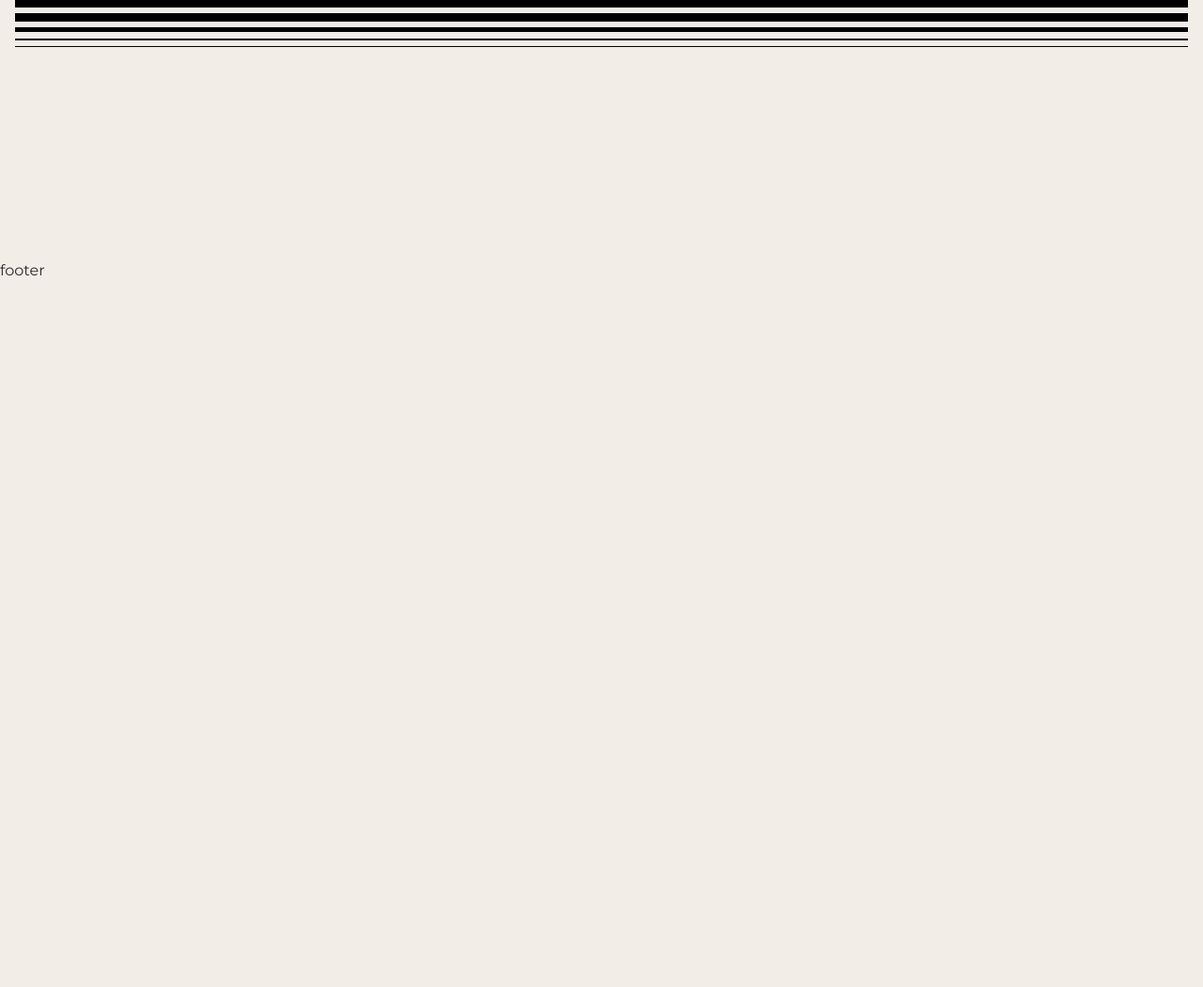
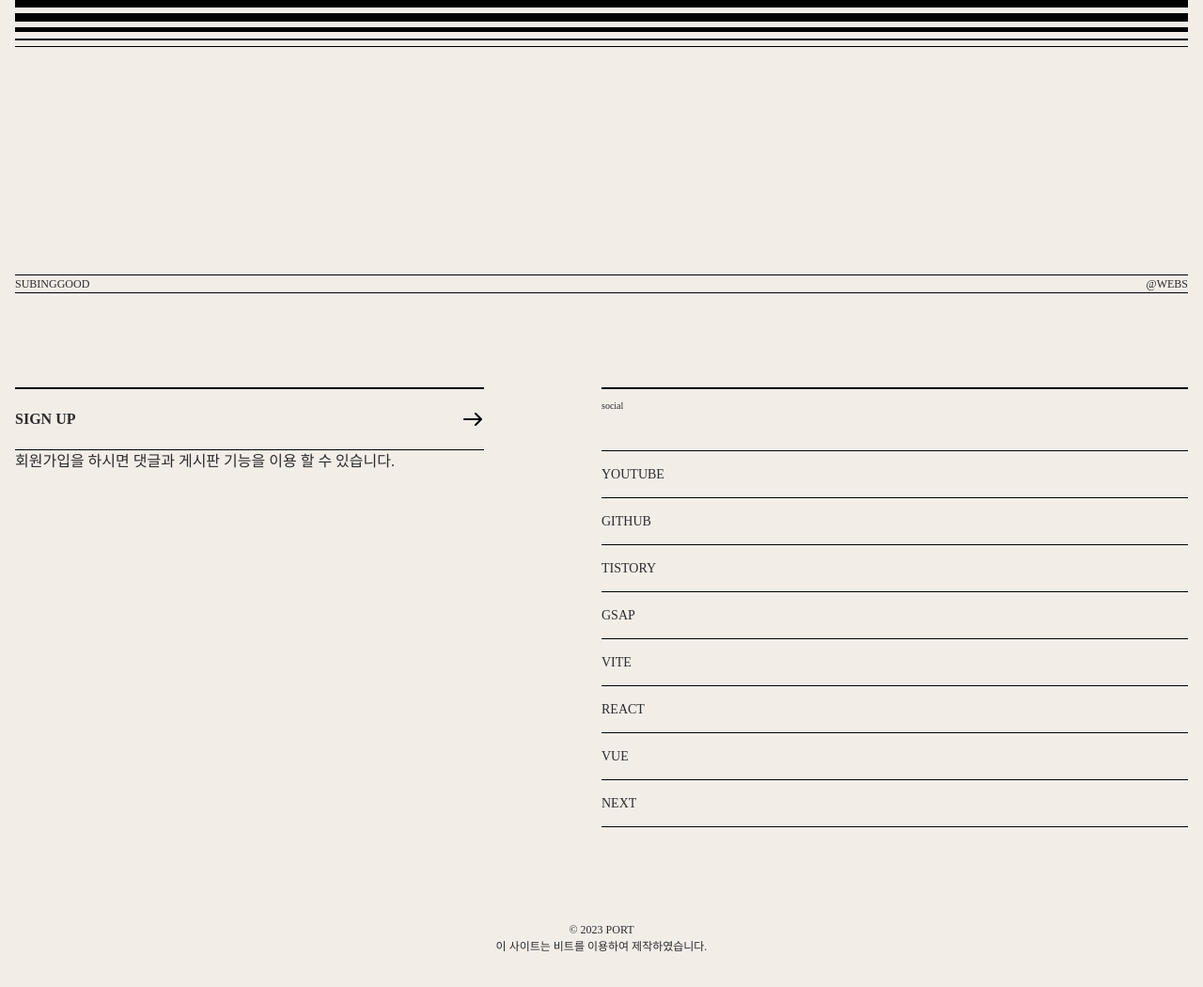
Before and after one commit to subin313/port2023-vite, a website built with Vite: page src/index.html in a window 1280 px wide. Shown: the part 9244-10294 px from the top of the page at 94% size. Before the commit the page ends 9544 px from the top, so only its background shows below. Built offline with nearby package versions, Linux system fonts and the light colour scheme; a small style sheet from the web is missing; a web font is replaced by a local one.

Commit message:
🤬 푸터 완료

```diff
--- a/src/assets/css/section/footer.css
+++ b/src/assets/css/section/footer.css
@@ -1,3 +1,90 @@
 #footer {
-
+    font-family: var(--mainKor-font);
 }
+.footer__inner{
+    padding: 16px;
+}
+.footer__text{
+    font-size: 12px;
+    text-transform: uppercase;
+    border-top: 1px solid var(--black);
+    border-bottom: 1px solid var(--black);
+    display: flex;
+    justify-content: space-between;
+}
+.footer__info{
+    display: flex;
+    justify-content: space-between;
+    margin: 100px 0;
+}
+.footer__info .left{
+    width: 40%;
+}
+.footer__info .left .title{
+    border-top:  2px solid var(--black);
+    border-bottom: 1px solid var(--black);
+    padding: 20px 0;
+    text-transform: uppercase;
+    font-weight: 700;
+    background: url(../../img/arrow.svg) no-repeat right 20px;
+    transition: all 0.3s;
+}
+.footer__info .left .title:hover{
+    background-color: var(--black400);
+    padding-left: 10px;
+    border-color: transparent;
+}
+.footer__info .left .desc{
+    font-size: 12px;
+    padding-top: 20px;
+}
+.footer__info .right{
+    width: 50%;
+}
+.footer__info .right h3{
+    border-top: 2px solid var(--black);
+    font-size: 10px;
+    margin-bottom: 40px;
+    padding-top: 10px;
+}
+.footer__info .right ul{
+    border-top: 1px solid var(--black);
+}
+.footer__info .right li{
+    border-bottom: 1px solid var(--black);
+}
+.footer__info .right li a{
+padding: 14px 0;
+font-size: 14px;
+display: inline-block;
+text-transform: uppercase;
+}
+.footer__info .right li em{
+    font-size: 12px;
+    padding-left: 10px;
+    opacity: 0;
+    transition: all 0.3s;
+}
+.footer__info .right li:hover em{
+    opacity: 1;
+}
+.footer__right{
+    text-align: center;
+    text-transform: uppercase;
+    font-size: 12px;
+    margin-bottom: 20px;
+}
+@media(max-width:800px){
+    .footer__info{
+        flex-direction: column;
+    }
+    .footer__info .left{
+        width: 100%;
+    }
+    .footer__info .left .desc{
+        margin-bottom: 40px;
+    }
+    .footer__info .right{
+        width: 100%;
+    }
+}
--- a/src/index.html
+++ b/src/index.html
@@ -407,7 +407,61 @@
     <!--//main-->
 
     <footer id="footer">
-      footer
+      <div class="footer__inner">
+        <div class="footer__text">
+          <span>subinggood</span>
+          <span>@webs</span>
+        </div>
+        <div class="footer__info">
+          <div class="left">
+            <div class="title">
+              <a href="#">sign up</a>
+            </div>
+            <p>회원가입을 하시면 댓글과 게시판 기능을 이용 할 수 있습니다.</p>
+          </div>
+          <div class="right">
+            <h3>social</h3>
+            <ul>
+              <li>
+                <a href="">youtube</a>
+                <em>유튜브애 오시면 더 많은 강의를 볼 수 있습니다.</em>
+              </li>
+              <li>
+                <a href="https://github.com/webstoryboy">github</a>
+                <em>깃헙에 들어오시면 모든 소스를 볼 수 있습니다.</em>
+              </li>
+              <li>
+                <a href="https://webstoryboy.co.kr">tistory</a>
+                <em>티스토리에 들어오시면 좋은 정보 볼 수 있습니다.</em>
+              </li>
+              <li>
+                <a href="https://www.youtube.com/playlist?list=PL4UVBBIc6giL8-6jvrClimg0cFL-Muqiq">gsap</a>
+                <em>GSAP를 공부하시고 오면 도움이 됩니다.</em>
+              </li>
+              <li>
+                <a href="https://github.com/webstoryboy/port2023-vite">vite</a>
+                <em>비트 강의도 곧 오픈 예정입니다.</em>
+            </li>
+            <li>
+              <a href="https://github.com/webstoryboy/port2023-react">react</a>
+              <em>리액트 강의도 곧 오픈 예정입니다.</em>
+            </li>
+            <li>
+              <a href="https://github.com/webstoryboy/port2023-vue">vue</a>
+              <em>뷰 강의도 곧 오픈 예정입니다.</em>
+            </li>
+            <li>
+              <a href="https://github.com/webstoryboy/port2023-next">next</a>
+              <em>넥스트 강의도 곧 오픈 예정입니다.</em>
+            </li>
+            </ul>
+          </div>
+        </div>
+        <div class="footer__right">
+          © 2023 port<br />
+          이 사이트는 비트를 이용하여 제작하였습니다.
+      </div>
+      </div>
     </footer>
     <!--//footer-->
 
```
Also changed, not shown: src/assets/img/arrow.svg (added).
